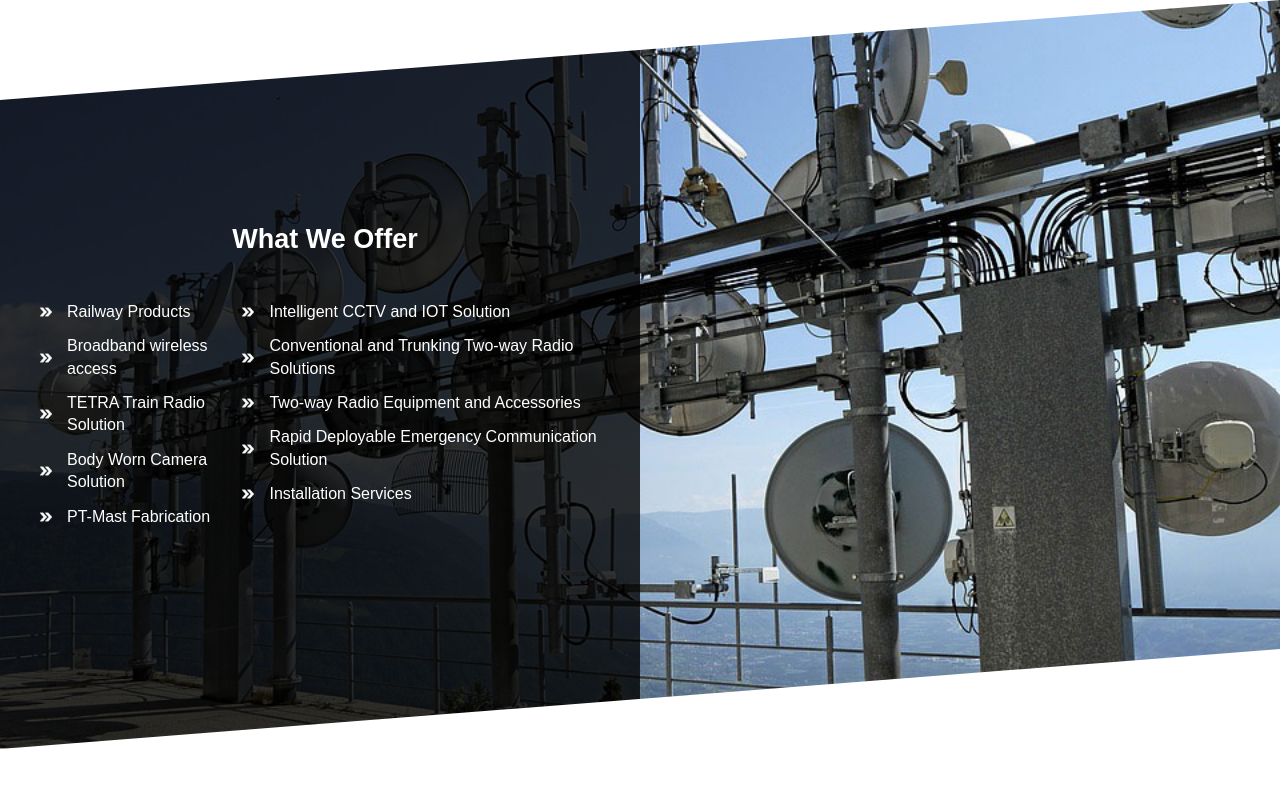
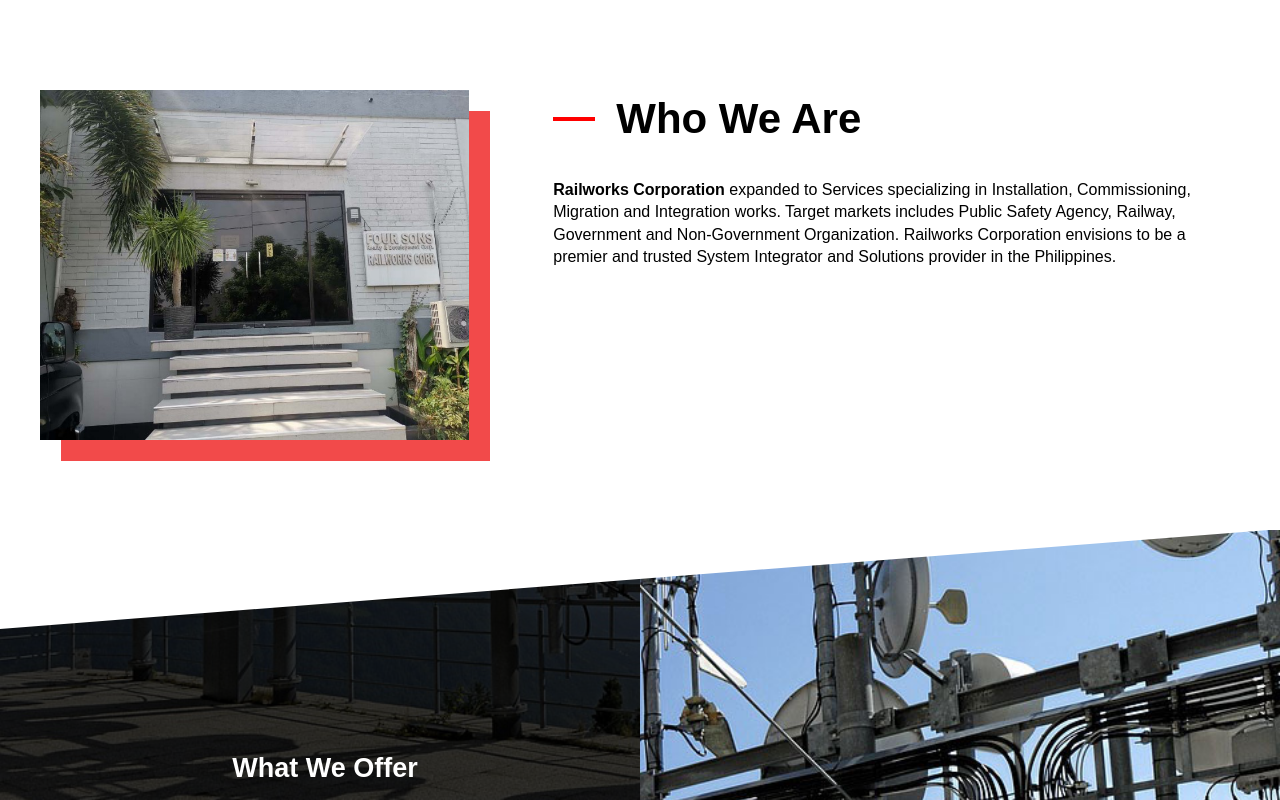
Before and after one commit to kimiberi/railworkss, a React (Create React App) app: page / in a window 1280 px wide. Shown: the top 800 px of the page. Built offline with nearby package versions, Linux system fonts and the light colour scheme.

Commit message:
introduction content

```diff
--- a/src/components/layouts/HomepageContent/HomepageContent.js
+++ b/src/components/layouts/HomepageContent/HomepageContent.js
@@ -1,8 +1,9 @@
 import React, { Component } from 'react'
 import './HomepageContent.scss'
+import IntroductionContent from '../IntroductionContent/IntroductionContent'
+import WhatWeOfferContent from '../WhatWeOfferContent/WhatWeOfferContent'
+import PartnersContent from '../PartnersContent/PartnersContent'
 import ServicesContent from '../ServicesContent/ServicesContent'
-import PartnersContent from '../PartnersContent/PartnersContent'
-import WhatWeOfferContent from '../WhatWeOfferContent/WhatWeOfferContent'
 import logoHytera from '../../../img/logo_partners/hytera.png'
 import logoMotorola from '../../../img/logo_partners/motorola.png'
 import logoRadwin from '../../../img/logo_partners/radwin.png'
@@ -18,6 +19,7 @@
   render() {
     return (
       <div className='homepage-style'>
+        <IntroductionContent />
         <WhatWeOfferContent />
         <PartnersContent />
         <ServicesContent />
--- /dev/null
+++ b/src/components/layouts/IntroductionContent/IntroductionContent.js
@@ -0,0 +1,34 @@
+import React, { Component } from 'react'
+import './IntroductionContent.scss'
+import imgBranchOffice from '../../../img/branch-office.jpg'
+
+export class IntroductionContent extends Component {
+  render() {
+    return (
+      <div className='intro-style'>
+        <div className='box-content'>
+          <div className='box-1 animation-effect'>
+            <img src={imgBranchOffice} alt='Main Building Office' />
+          </div>
+          <div className='box-2'>
+            <div style={{ display: 'flex', alignItems: 'center' }}>
+              <hr />
+              <h1>Who We Are</h1>
+            </div>
+            <div className='spacer-1'></div>
+            <p>
+              <b>Railworks Corporation</b> expanded to Services specializing in
+              Installation, Commissioning, Migration and Integration works.
+              Target markets includes Public Safety Agency, Railway, Government
+              and Non-Government Organization. Railworks Corporation envisions
+              to be a premier and trusted System Integrator and Solutions
+              provider in the Philippines.
+            </p>
+          </div>
+        </div>
+      </div>
+    )
+  }
+}
+
+export default IntroductionContent
--- /dev/null
+++ b/src/components/layouts/IntroductionContent/IntroductionContent.scss
@@ -0,0 +1,49 @@
+// imports
+@import '../../../style/defaultStyle';
+
+.intro-style {
+  padding: var(--padding-big);
+  background: var(--white);
+  position: relative;
+  z-index: 7; // for .top-pattern under WhatWeOfferContent.js
+
+  .box-content {
+    @include width(1200);
+    @include flex-type(space-between);
+
+    .box-1 {
+      margin-right: 42px;
+      width: 100%;
+
+      &.animation-effect {
+        overflow: hidden;
+        box-shadow: 21px 21px #f24a4a;
+        height: 350px; // need to be match on img height
+      }
+      &.animation-effect img {
+        transition: all 0.3s ease-out;
+        height: 350px; // need to be match on animation effect
+      }
+      &.animation-effect img:hover {
+        transform: scale(1.2, 1.2);
+      }
+    }
+
+    .box-2 {
+      margin-left: 42px;
+      width: 160%;
+    }
+
+    h2 {
+      text-align: left;
+      margin-bottom: 0px;
+    }
+    hr {
+      height: 4px;
+      width: 42px;
+      background: var(--theme-red);
+      border: 0;
+      margin-right: 21px;
+    }
+  }
+}
--- a/src/components/layouts/WhatWeOfferContent/WhatWeOfferContent.scss
+++ b/src/components/layouts/WhatWeOfferContent/WhatWeOfferContent.scss
@@ -27,6 +27,7 @@
     background: var(--white);
     position: relative;
     z-index: 6;
+    margin-top: -1px; // connected in IntroductionContent.js
   }
 
   .down-pattern {
--- a/src/style/main.scss
+++ b/src/style/main.scss
@@ -13,6 +13,11 @@
   line-height: 1.4;
 }
 
+h1 {
+  font-size: 42px;
+  text-transform: capitalize;
+}
+
 h2 {
   font-size: 27px;
   text-align: center;
```
Also changed, not shown: src/components/pages/Introduction/Introduction.js (+6 -1 lines), src/img/branch-office.jpg (added).
